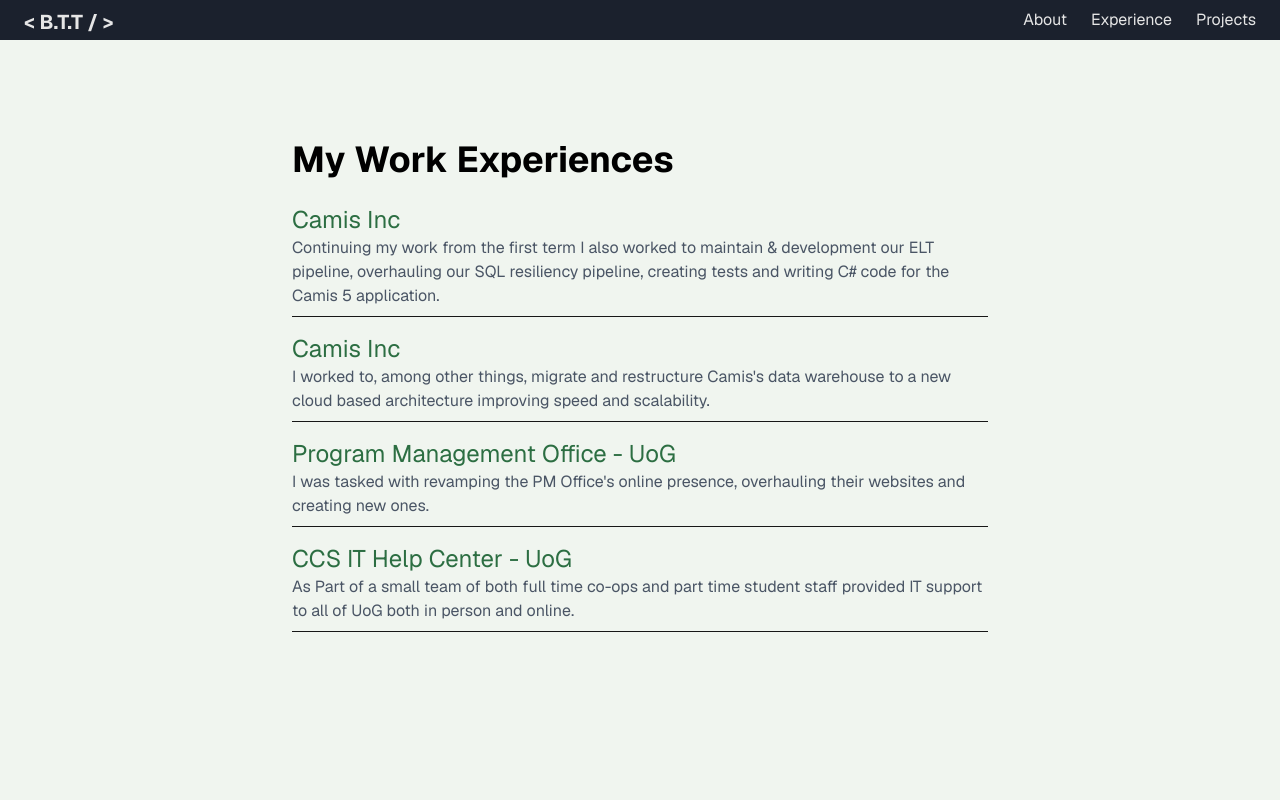
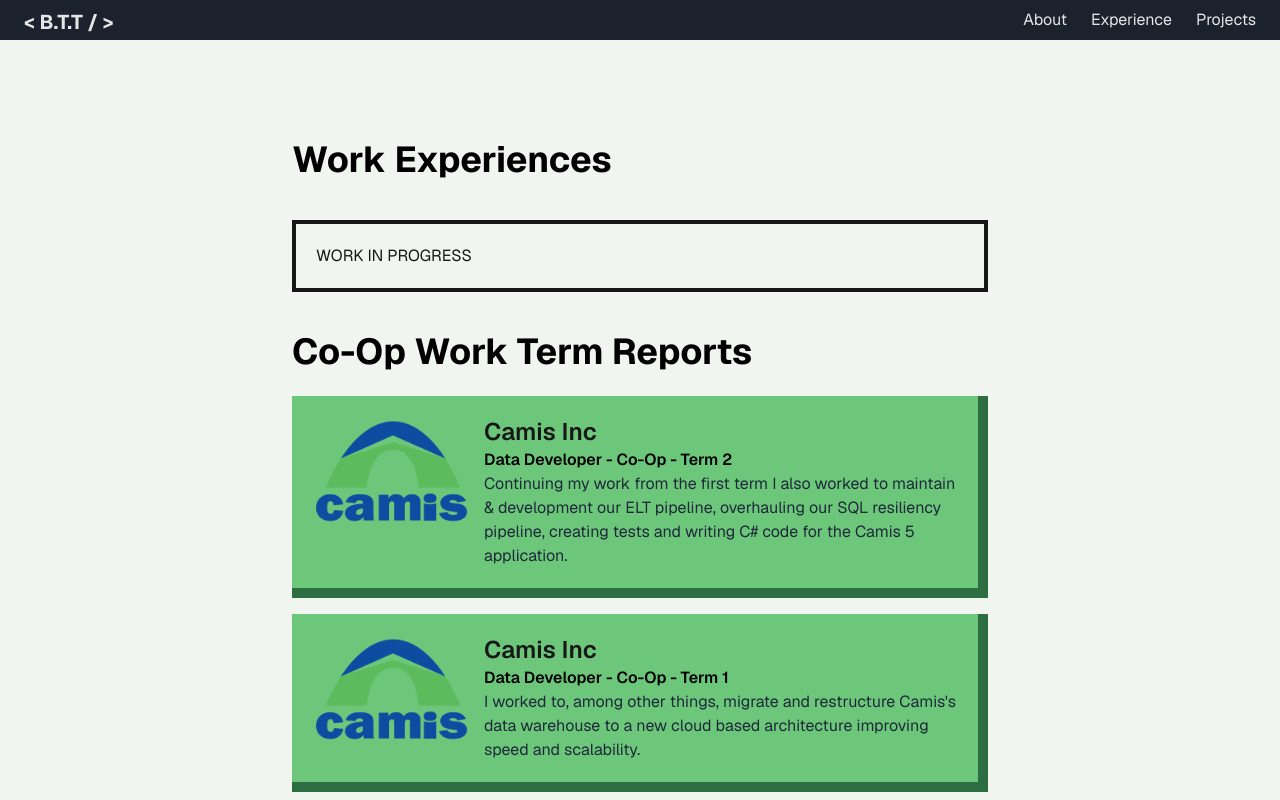
Before and after one commit to Ben-Turner-Theijsmeijer/Portfolio, a Next.js app: page /experience in a window 1280 px wide. Shown: the top 800 px of the page. Built offline with nearby package versions, Linux system fonts and the light colour scheme.

Commit message:
worked on the experience main page

```diff
--- a/app/experience/page.tsx
+++ b/app/experience/page.tsx
@@ -1,24 +1,56 @@
 import { ComingSoon } from "./../components/comingSoon";
 import Link from "next/link";
 import workExperienceData from "@/data/coopWorkExperience.json";
+import * as motion from "motion/react-client"
+
 
 export default function Experiences() {
     return (
         <div>
             <div className="w-full max-w-[1600px] mx-auto grid grid-cols-1 justify-items-center">
                 <div className="py-25 lg:px-15 xl:px-25 w-[70%] p-8 overflow-hidden">
-                    <h1 className="text-[var(--p0)] text-4xl font-bold mb-6">My Work Experiences</h1>
+                    {/* Full & Part Time Experience */}
+                    <div>
+                        <h1 className="text-[var(--p0)] text-4xl font-bold mb-6">Work Experiences</h1>
+                        <ul className="space-y-4 my-10">
+                            <li>
+                                <div className="border-4 flex p-5">
+                                    <div className="bg-[var(--accent5)]">
+
+                                    </div>
+                                    <div>
+                                        <h2>WORK IN PROGRESS</h2>
+                                    </div>
+
+                                </div>
+                            </li>
+                        </ul>
+                    </div>
+                    {/* Coop Work Term Experience */}
+                    <div>
+                        <h1 className="text-[var(--p0)] text-4xl font-bold mb-6">Co-Op Work Term Reports</h1>
                         <ul className="space-y-4">
                             {workExperienceData.map((workExperience) => (
-                        <li key={workExperience.slug} className="border-b pb-2">
-                            <Link href={`/experience/${workExperience.slug}`} className="text-[var(--accent4)] text-2xl hover:underline">
-                            {workExperience.company}
+                            <li key={workExperience.slug} className="">
+                                <Link href={`/experience/${workExperience.slug}`} className="">
+                                    <motion.div className="border-b-10 border-r-10 border-[var(--accent4)] p-5 bg-[var(--accent3)] flex"
+                                        whileHover={{ scale: 1.1 }}
+                                        whileTap={{ scale: 0.9 }}
+                                    >
+                                        <div className=" max-w-40 p-1 mr-3">
+                                            <img src={workExperience.cardImg} alt="tesitng" />
+                                        </div>
+                                        <div>
+                                            <h2 className="text-2xl font-semibold">{workExperience.company}</h2>
+                                            <p className="text-[var(--p0)] font-semibold">{workExperience.jobTitle}</p>
+                                            <p className="text-[var(--p1)]">{workExperience.cardSummary}</p>
+                                        </div>
+                                    </motion.div>
                                 </Link>
-                            <p className="text-[var(--p3)]">{workExperience.cardSummary}</p>
                             </li>
                             ))}
                         </ul>
-                    <ComingSoon />
+                    </div>
                 </div>
             </div>
         </div>
```
Lines whose indentation alone changed are shown as unchanged.
